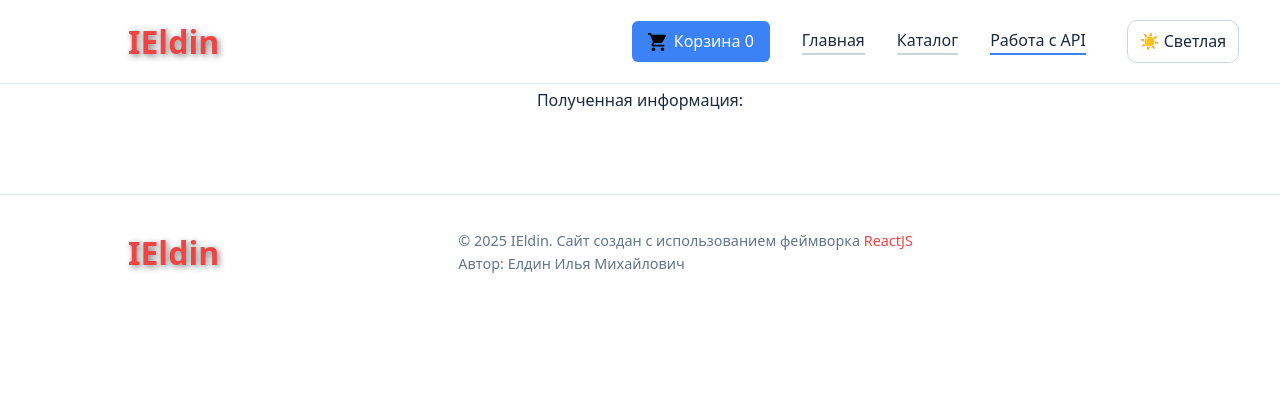
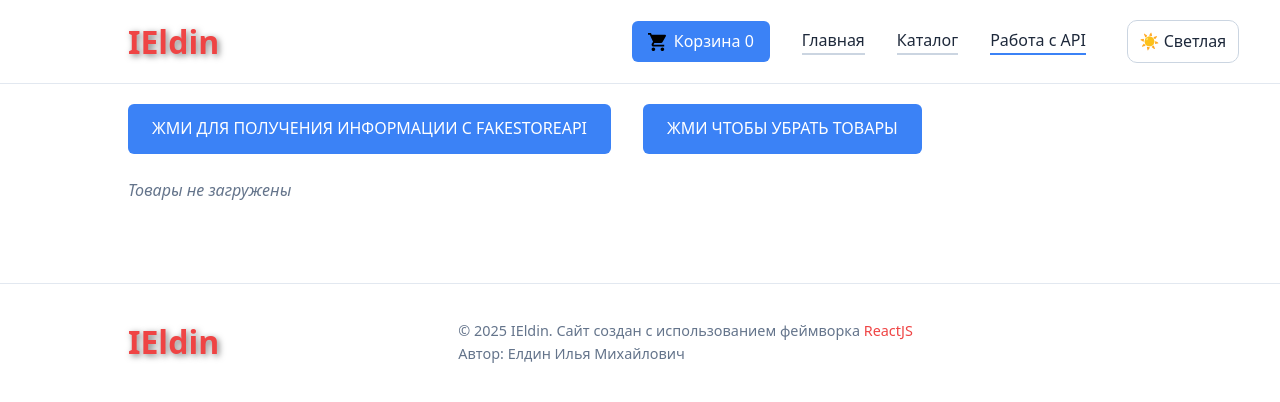
Before and after one commit to IlyaEldin/portfolioapp, a React (Vite) app: page /api in a window 1280 px wide. Shown: the top 402 px of the page. Built offline with nearby package versions, Linux system fonts and the light colour scheme.

Commit message:
Добавил GET запрос

```diff
--- a/src/components/ApiPage/ApiPage.jsx
+++ b/src/components/ApiPage/ApiPage.jsx
@@ -1,25 +1,53 @@
 import axios from "axios";
 import { useState } from "react";
+import { BASE_URL, ENDPOINTS } from "../../services/config";
+import ApiProductCard from "../ApiProductCard/ApiProductCard";
+import classes from "./ApiPage.module.css";
 
 export default function ApiPage() {
   const [isLoading, setIsLoading] = useState(false);
+  const [productVisible, setProductVisible] = useState([]);
 
-  const getCBApi = async () => {
+  const getProductsApi = async () => {
     try {
       setIsLoading(true);
-      const result = await axios.get(URL, { params: {} });
-      return result.data;
+      const result = await axios.get(`${BASE_URL}/${ENDPOINTS.products}`, {});
+      setProductVisible(result.data.slice(0, 6));
     } catch (error) {
       console.error(error.message);
+      setProductVisible([]);
     } finally {
       setIsLoading(false);
     }
   };
 
   return (
-    <div>
-      {isLoading ? "Загрузка..." : "Полученная информация:"}
-      {getCBApi}
+    <div className={classes.container}>
+      <div className={classes.loading}>{isLoading ? "Загрузка..." : ""}</div>
+
+      <button
+        className={classes.button}
+        onClick={getProductsApi}
+        disabled={isLoading}
+      >
+        ЖМИ ДЛЯ ПОЛУЧЕНИЯ ИНФОРМАЦИИ С FAKESTOREAPI
+      </button>
+
+      <button className={classes.button} onClick={() => setProductVisible([])}>
+        ЖМИ ЧТОБЫ УБРАТЬ ТОВАРЫ
+      </button>
+
+      {productVisible.length > 0 ? (
+        <div className={classes.productsGrid}>
+          {productVisible.map((product) => (
+            <ApiProductCard key={product.id} product={product} />
+          ))}
+        </div>
+      ) : (
+        !isLoading && (
+          <div className={classes.emptyState}>Товары не загружены</div>
+        )
+      )}
     </div>
   );
 }
--- a/src/components/ApiPage/ApiPage.module.css
+++ b/src/components/ApiPage/ApiPage.module.css
@@ -0,0 +1,34 @@
+.container {
+  background: var(--bg-primary);
+  width: 80%;
+}
+
+.loading {
+  margin-bottom: 16px;
+  color: var(--text-primary);
+}
+
+.button {
+  background: var(--accent-primary);
+  color: var(--text-inverse);
+  padding: 12px 24px;
+  border-radius: 6px;
+  margin-bottom: 1.5rem;
+  margin-right: 2rem;
+}
+
+.button:disabled {
+  background: var(--text-muted);
+  cursor: not-allowed;
+}
+
+.productsGrid {
+  display: grid;
+  gap: 1rem;
+  grid-template-columns: repeat(auto-fill, minmax(280px, 1fr));
+}
+
+.emptyState {
+  color: var(--text-muted);
+  font-style: italic;
+}
--- /dev/null
+++ b/src/components/ApiProductCard/ApiProductCard.jsx
@@ -0,0 +1,60 @@
+import classes from "./ApiProductCard.module.css";
+
+const ApiProductCard = ({ product }) => {
+  const { title, price, description, category, image, rating } = product;
+
+  const truncateDescription = (text) => {
+    if (text.length <= 50) return text;
+    return text.substring(0, 50) + "...";
+  };
+
+  const truncateDescriptionName = (text) => {
+    if (text.length <= 30) return text;
+    return text.substring(0, 30) + "...";
+  };
+
+  const renderRatingStars = (rate) => {
+    const fullStars = Math.floor(rate);
+
+    return (
+      <div className={classes.ratingStars}>
+        {"★".repeat(fullStars)}
+        {"☆".repeat(5 - fullStars)}
+        <span className={classes.ratingText}>({rate})</span>
+      </div>
+    );
+  };
+
+  return (
+    <div className={classes.productCard}>
+      <div className={classes.productImage}>
+        <img src={image} alt={title} />
+        <div className={classes.productCategory}>{category}</div>
+      </div>
+
+      <div className={classes.productContent}>
+        <h3 className={classes.productTitle}>
+          {truncateDescriptionName(title)}
+        </h3>
+
+        <div className={classes.productRating}>
+          {renderRatingStars(rating.rate)}
+          <span className={classes.reviewCount}>
+            ({rating.count} просмотров)
+          </span>
+        </div>
+
+        <p className={classes.productDescription}>
+          {truncateDescription(description)}
+        </p>
+
+        <div className={classes.productFooter}>
+          <div className={classes.productPrice}>{price * 100}₽</div>
+          <button className={classes.addToCartBtn}>Добавить в корзину</button>
+        </div>
+      </div>
+    </div>
+  );
+};
+
+export default ApiProductCard;
--- /dev/null
+++ b/src/components/ApiProductCard/ApiProductCard.module.css
@@ -0,0 +1,35 @@
+.productCard {
+  border: 1px solid var(--border-color);
+  border-radius: 8px;
+  padding: 1rem;
+  background: var(--bg-card);
+  max-width: 400px;
+  height: auto;
+  display: flex;
+  justify-content: space-between;
+  flex-direction: column;
+}
+
+.productImage img {
+  height: 15vh;
+  width: 100%;
+  object-fit: contain;
+}
+
+.productPrice {
+  font-size: 1.25rem;
+  font-weight: lighter;
+  margin-bottom: 1rem;
+  color: var(--accent-success);
+}
+
+.addToCartBtn {
+  background: var(--accent-primary);
+  color: var(--text-inverse);
+  padding: 8px 16px;
+  border-radius: 4px;
+}
+
+.productRating div {
+  color: var(--accent-warning);
+}
--- /dev/null
+++ b/src/services/config.js
@@ -0,0 +1,7 @@
+// services/config.js
+export const BASE_URL = 'https://fakestoreapi.com';
+
+export const ENDPOINTS = {
+    products: 'products',
+
+};
```
